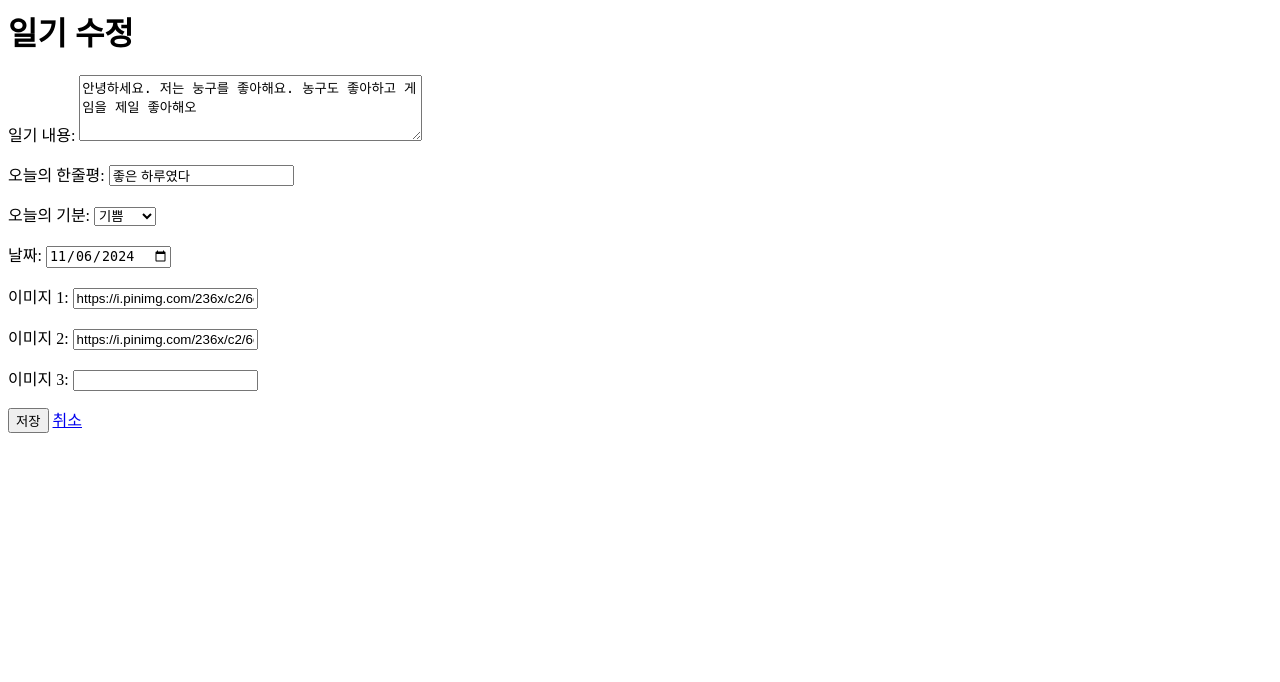
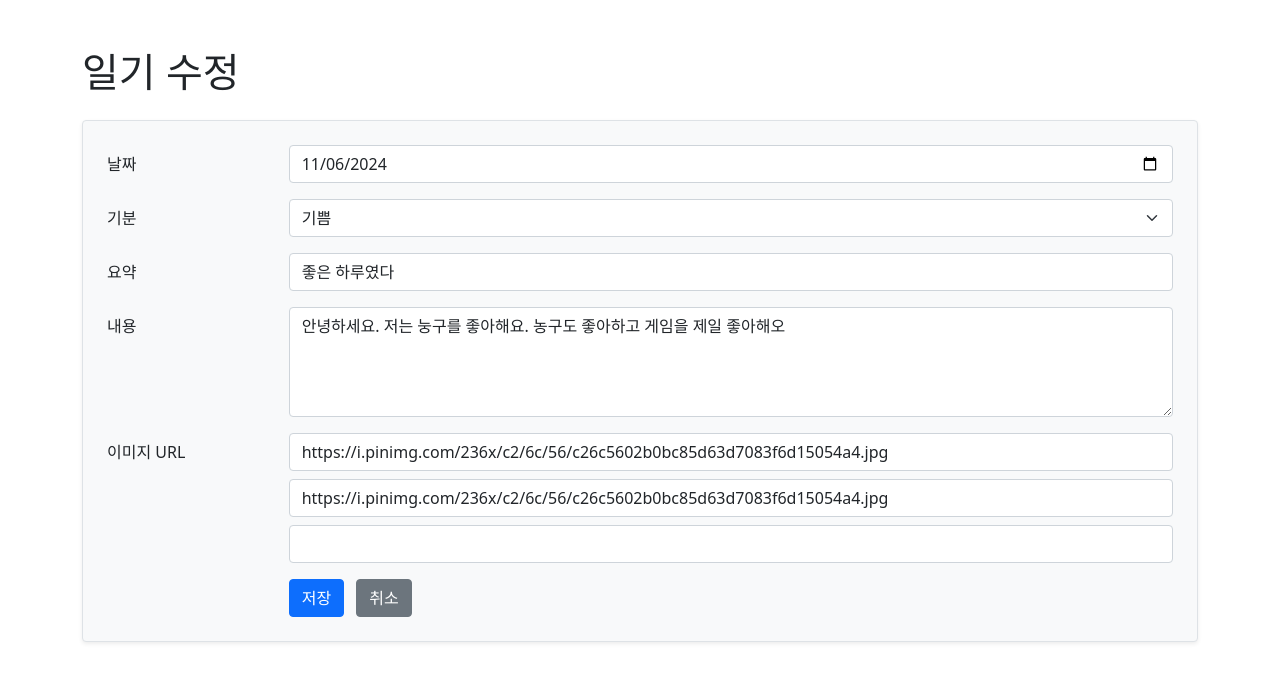
Before and after one commit to ChooJG/ajw_diary, a Django app: page /diary/update/2/ in a window 1280 px wide. Shown: the top 682 px of the page. Run offline with Django 5.2, Linux system fonts and the light colour scheme; data comes from the database, SQL or seed files in the repository; both versions use the stored data as it was after the commit.

Commit message:
style: 각 페이지 부트스트랩 디자인 적용

```diff
--- a/ajw_diary/settings.py
+++ b/ajw_diary/settings.py
@@ -41,7 +41,8 @@ INSTALLED_APPS = [
     'django.contrib.sessions',
     'django.contrib.messages',
     'django.contrib.staticfiles',
-    'diary'
+    'diary',
+    'diary.templatetags.form_helpers'
 ]
 
 MIDDLEWARE = [
--- a/diary/templates/diary/delete.html
+++ b/diary/templates/diary/delete.html
@@ -1,3 +1,6 @@
+<head>
+    <link href="https://cdn.jsdelivr.net/npm/bootstrap@5.1.3/dist/css/bootstrap.min.css" rel="stylesheet">
+</head>
 {% block content %}
 <div class="diary-delete container">
     <h1>일기 삭제</h1>
--- a/diary/templates/diary/list.html
+++ b/diary/templates/diary/list.html
@@ -1,3 +1,9 @@
+<head>
+    <meta charset="UTF-8">
+    <meta name="viewport" content="width=device-width, initial-scale=1.0">
+    <title>일기 목록</title>
+    <link href="https://cdn.jsdelivr.net/npm/bootstrap@5.1.3/dist/css/bootstrap.min.css" rel="stylesheet">
+</head>
 {% block content %}
 <div class="diary-list container">
     <h1>일기 목록</h1>
--- a/diary/templates/diary/update.html
+++ b/diary/templates/diary/update.html
@@ -1,11 +1,65 @@
+<head>
+    <meta charset="UTF-8">
+    <meta name="viewport" content="width=device-width, initial-scale=1.0">
+    <title>일기 수정</title>
+    <link href="https://cdn.jsdelivr.net/npm/bootstrap@5.1.3/dist/css/bootstrap.min.css" rel="stylesheet">
+</head>
+{% load form_helpers %}
 {% block content %}
-<div class="diary-update container">
-    <h1>일기 수정</h1>
-    <form method="post">
+<div class="diary-update container mt-5">
+    <h1 class="mb-4">일기 수정</h1>
+    <form method="post" class="p-4 border rounded shadow-sm bg-light">
         {% csrf_token %}
-        {{ form.as_p }}
-        <button type="submit" class="btn btn-primary">저장</button>
-        <a href="{% url 'diary-list' %}" class="btn btn-secondary">취소</a>
+
+        <div class="row mb-3">
+            <label for="id_diary_date" class="form-label col-sm-2 col-form-label">날짜</label>
+            <div class="col-sm-10">
+                {{ form.diary_date|add_class:"form-control" }}
+            </div>
+        </div>
+
+        <div class="row mb-3">
+            <label for="id_mood" class="form-label col-sm-2 col-form-label">기분</label>
+            <div class="col-sm-10">
+                {{ form.mood|add_class:"form-select" }}
+            </div>
+        </div>
+
+        <div class="row mb-3">
+            <label for="id_summary" class="form-label col-sm-2 col-form-label">요약</label>
+            <div class="col-sm-10">
+                {{ form.summary|add_class:"form-control" }}
+            </div>
+        </div>
+
+        <div class="row mb-3">
+            <label for="id_content" class="form-label col-sm-2 col-form-label">내용</label>
+            <div class="col-sm-10">
+                {{ form.content|add_class:"form-control" }}
+            </div>
+        </div>
+
+        <div class="row mb-3">
+            <label class="form-label col-sm-2 col-form-label">이미지 URL</label>
+            <div class="col-sm-10">
+                <div class="mb-2">
+                    {{ form.image_url_1|add_class:"form-control" }}
+                </div>
+                <div class="mb-2">
+                    {{ form.image_url_2|add_class:"form-control" }}
+                </div>
+                <div>
+                    {{ form.image_url_3|add_class:"form-control" }}
+                </div>
+            </div>
+        </div>
+
+        <div class="row">
+            <div class="col-sm-10 offset-sm-2">
+                <button type="submit" class="btn btn-primary me-2">저장</button>
+                <a href="{% url 'diary-list' %}" class="btn btn-secondary">취소</a>
+            </div>
+        </div>
     </form>
 </div>
 {% endblock %}
--- /dev/null
+++ b/diary/templatetags/form_helpers.py
@@ -0,0 +1,7 @@
+from django import template
+
+register = template.Library()
+
+@register.filter(name='add_class')
+def add_class(field, css_class):
+    return field.as_widget(attrs={"class": css_class})
```
Also changed, not shown: diary/templates/diary/create.html (+49 -22 lines), db.sqlite3, diary/templatetags/__init__.py (added).
